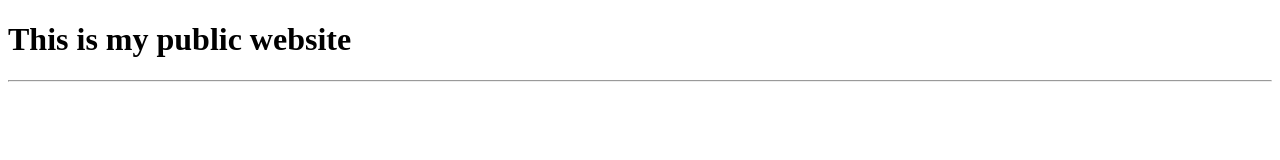
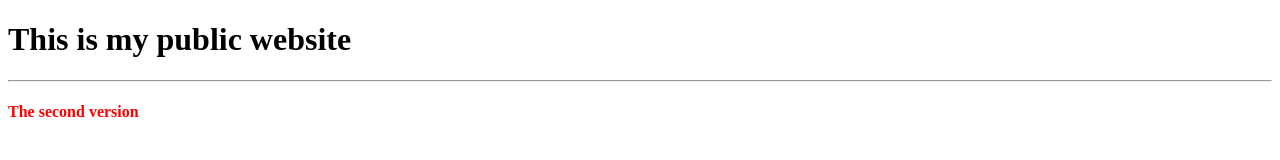
Before and after one commit to mahtabsadeghi/web2, a plain HTML site: page index.html in a window 1280 px wide. Drawn offline with Linux system fonts and the light colour scheme.

Commit message:
Update index.html
This is my Third commit

```diff
--- a/index.html
+++ b/index.html
@@ -7,7 +7,7 @@
 
 	<h1>This is my public website</h1>
 	<hr>
-	<h4 style=""></h4>
+	<h4 style="color: red">The second version</h4>
 
 </body>
 </html>
```
